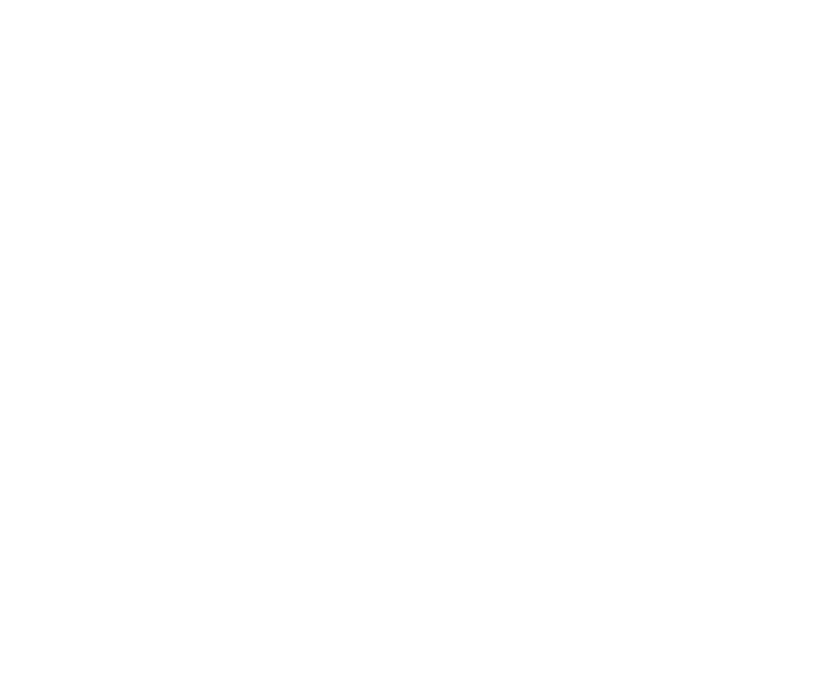
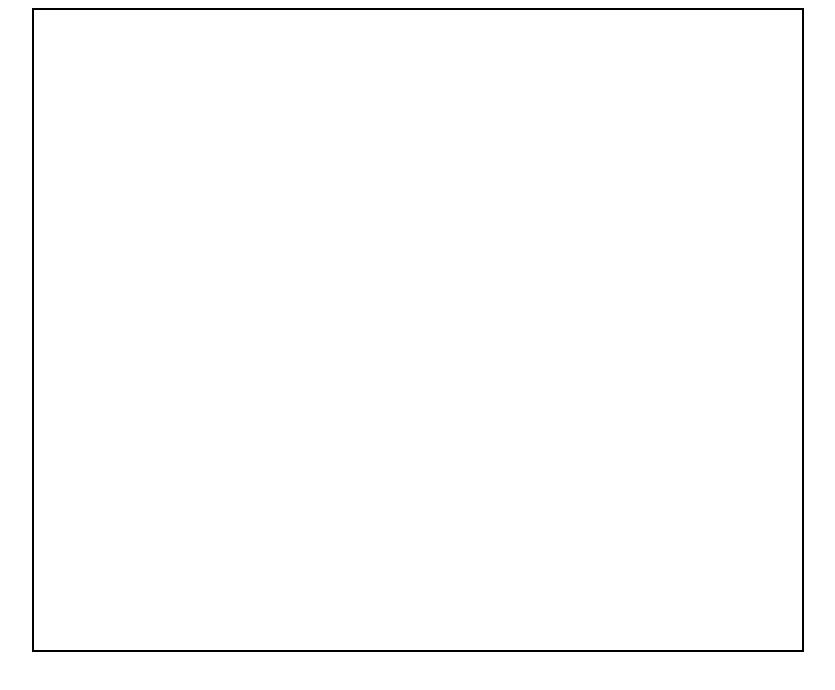
Before and after one commit to dee797/etch-a-sketch, a plain HTML site: page index.html in a window 1280 px wide. Shown: the whole page, without its empty margins (222-1057 px from the left). Drawn offline with Linux system fonts and the light colour scheme.

Commit message:
Added styles for div.container and body
To prevent scrolling, I set the body's width and
height to the full length and height of the viewport.

I also set the display of div.container to flex, and
centered it horizontally within the page. Also
added a border around div.container so the user
knows where the boundaries of the etch-a-sketch are.

```diff
--- a/styles.css
+++ b/styles.css
@@ -1,11 +1,28 @@
 @charset "utf-8";
+
+body {
+    margin: 0px;
+    padding: 8px;
+    box-sizing: border-box;
+    min-width: 100vw;
+    max-height: 100vh;
+}
+
+div.container {
+    display: flex;
+    flex-wrap: wrap;
+    margin: 0px auto;
+    height: 80vh;
+    width: 60vw;
+    border: 2px solid black;
+}
 
 div.row {
     display: flex;
-
+    width: 100%;
 }
 
 div.column {
-    aspect-ratio: 1/1;
     flex-grow: 1;
+    min-height: 1px;
 }
```
